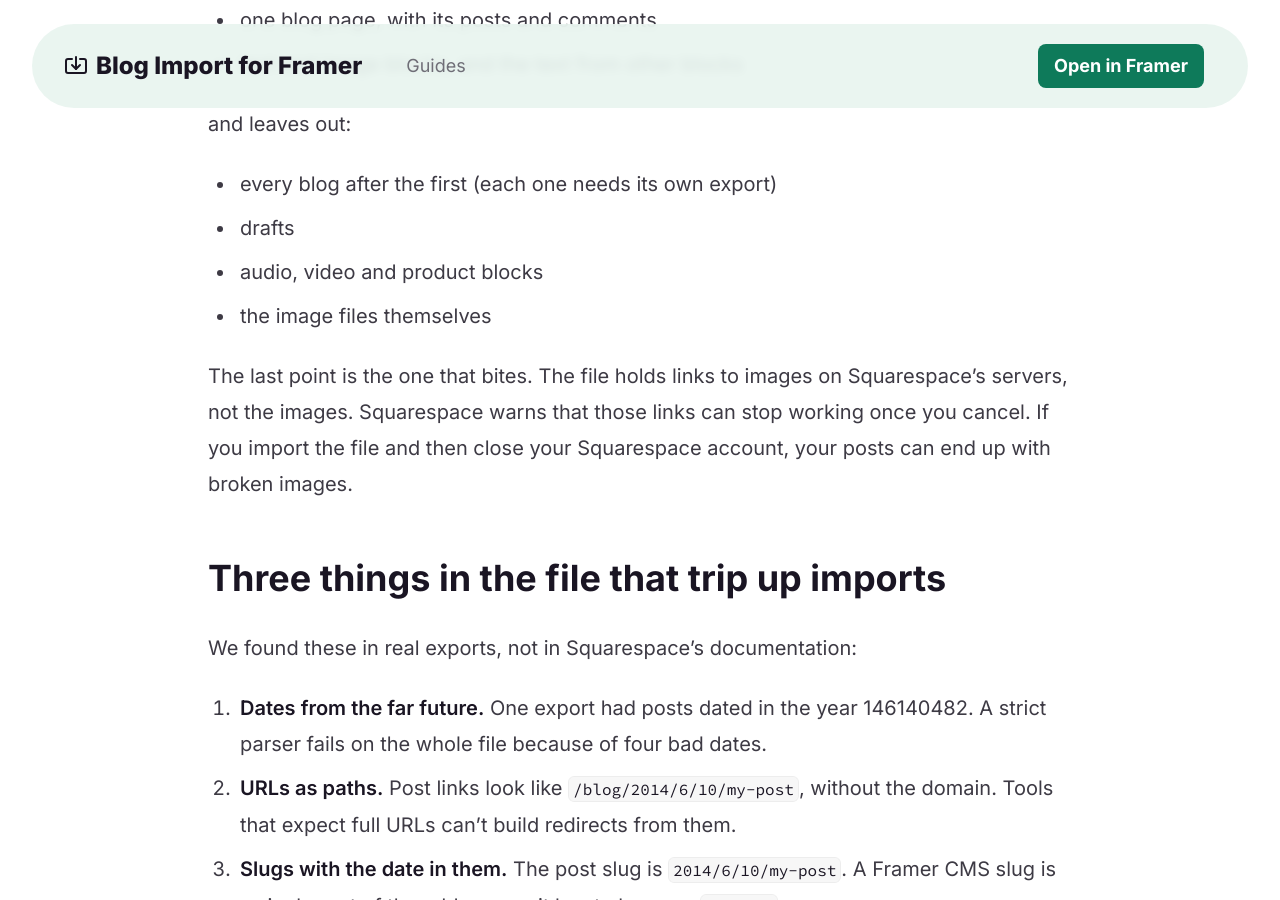
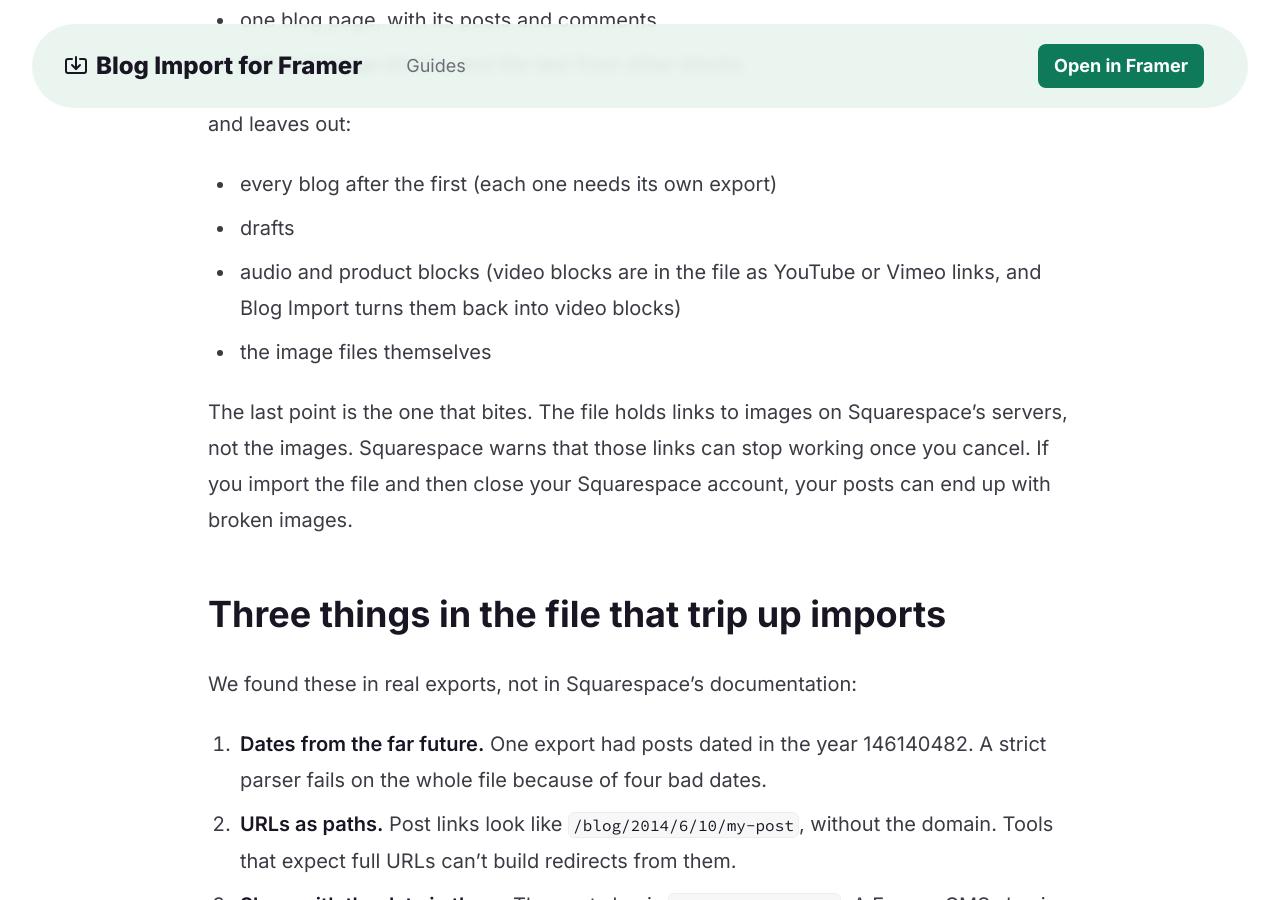
Before and after one commit to keyturnkit/keyturnkit.github.io, a Jekyll site: the page built from guides/squarespace-blog-to-framer.md, in a window 1280 px wide and 900 px high, scrolled down 1143 px. Built offline with Jekyll 4.4.1, drawn with Linux system fonts in a browser that asks for light colours.

Commit message:
Squarespace guide: video blocks come across (publish after V153 with V377)
Co-Authored-By: Claude Opus 5.5 <noreply@anthropic.com>

```diff
--- a/guides/squarespace-blog-to-framer.md
+++ b/guides/squarespace-blog-to-framer.md
@@ -29,7 +29,7 @@ and leaves out:
 
 - every blog after the first (each one needs its own export)
 - drafts
-- audio, video and product blocks
+- audio and product blocks (video blocks are in the file as YouTube or Vimeo links, and Blog Import turns them back into video blocks)
 - the image files themselves
 
 The last point is the one that bites. The file holds links to images on Squarespace's servers, not the images. Squarespace warns that those links can stop working once you cancel. If you import the file and then close your Squarespace account, your posts can end up with broken images.
```
